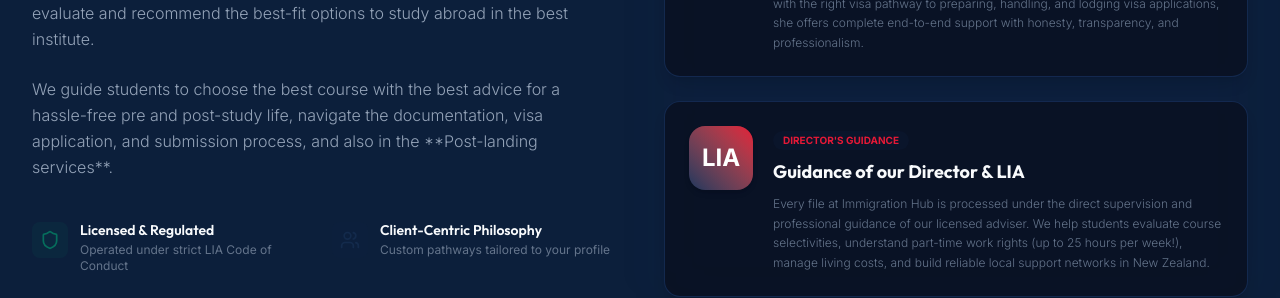
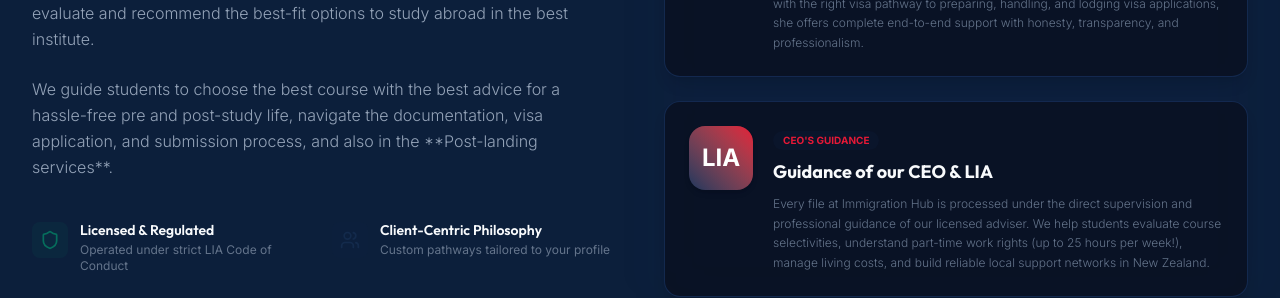
Before and after one commit to alifmuhammeds007/immigration-hub, a React (Vite) app: page / in a window 1280 px wide. Shown: the part 1220-1518 px from the top of the page. Built offline with nearby package versions, Linux system fonts and the light colour scheme.

Commit message:
style: update footer brand tagline order and change Director's Guidance cards to CEO's Guidance

```diff
--- a/src/App.jsx
+++ b/src/App.jsx
@@ -93,7 +93,7 @@ function App() {
             <div className="space-y-4">
               <Logo className="scale-90 origin-left" />
               <p className="text-xs text-slate-500 leading-relaxed font-light">
-                Studying and settling abroad made easy by Immigration Hub. Kerala and New Zealand’s premier study visa & migration consultancies.
+                Studying and settling abroad made easy by Immigration Hub. New Zealand and Kerala's premier study visa & migration consultancies.
               </p>
               <div className="flex items-center gap-1.5 px-3 py-1 w-fit rounded-lg bg-emerald-500/10 text-emerald-400 border border-emerald-500/20 text-[10px] font-bold uppercase tracking-wider">
                 <ShieldCheck className="w-3.5 h-3.5" /> LIA Licensed Director
--- a/src/components/AboutUs.jsx
+++ b/src/components/AboutUs.jsx
@@ -106,10 +106,10 @@ export const AboutUs = () => {
                 </div>
                 <div className="space-y-2">
                   <div className="inline-flex items-center gap-1 px-2.5 py-0.5 rounded-full bg-primary/10 text-primary dark:text-accent text-[10px] font-bold uppercase">
-                    Director's Guidance
+                    CEO's Guidance
                   </div>
                   <h4 className="font-heading font-bold text-lg text-slate-900 dark:text-white">
-                    Guidance of our Director & LIA
+                    Guidance of our CEO & LIA
                   </h4>
                   <p className="text-xs text-slate-500 dark:text-slate-400 font-light leading-relaxed">
                     Every file at Immigration Hub is processed under the direct supervision and professional guidance of our licensed adviser. We help students evaluate course selectivities, understand part-time work rights (up to 25 hours per week!), manage living costs, and build reliable local support networks in New Zealand.
```
